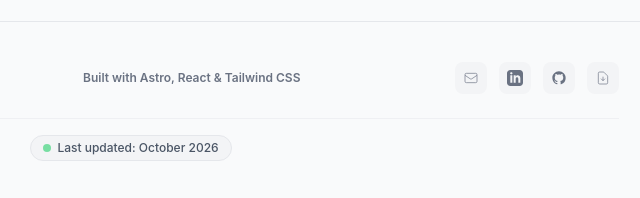
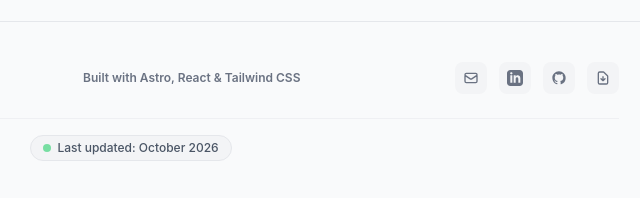
Before and after one commit to nicolassnider/nicolassnider.github.io, an Astro site: page / in a window 1280 px wide. Shown: the part 7187-7385 px from the top of the page, 509-1149 px from the left. Built offline with nearby package versions, Linux system fonts and the light colour scheme; Astro itself is replaced by a stand-in of ours; no server answers.

Commit message:
fix(layout): replace camelCase SVG attributes with kebab-case in Astro template

```diff
--- a/src/layouts/Layout.astro
+++ b/src/layouts/Layout.astro
@@ -95,7 +95,7 @@ const t = ui[lang];
 							class="p-2 rounded-lg bg-gray-100 dark:bg-gray-900 hover:text-blue-600 dark:hover:text-blue-400 transition-colors focus-visible:outline-none focus-visible:ring-2 focus-visible:ring-blue-500"
 						>
 							<svg class="w-4 h-4" fill="none" stroke="currentColor" viewBox="0 0 24 24">
-								<path strokeLinecap="round" strokeLinejoin="round" strokeWidth="2" d="M3 8l7.89 5.26a2 2 0 002.22 0L21 8M5 19h14a2 2 0 002-2V7a2 2 0 00-2-2H5a2 2 0 00-2 2v10a2 2 0 002 2z"></path>
+								<path stroke-linecap="round" stroke-linejoin="round" stroke-width="2" d="M3 8l7.89 5.26a2 2 0 002.22 0L21 8M5 19h14a2 2 0 002-2V7a2 2 0 00-2-2H5a2 2 0 00-2 2v10a2 2 0 002 2z"></path>
 							</svg>
 						</a>
 
@@ -132,7 +132,7 @@ const t = ui[lang];
 							class="p-2 rounded-lg bg-gray-100 dark:bg-gray-900 hover:text-blue-600 dark:hover:text-blue-400 transition-colors focus-visible:outline-none focus-visible:ring-2 focus-visible:ring-blue-500"
 						>
 							<svg class="w-4 h-4" fill="none" stroke="currentColor" viewBox="0 0 24 24">
-								<path strokeLinecap="round" strokeLinejoin="round" strokeWidth="2" d="M12 10v6m0 0l-3-3m3 3l3-3m2 8H7a2 2 0 01-2-2V5a2 2 0 012-2h5.586a1 1 0 01.707.293l5.414 5.414a1 1 0 01.293.707V19a2 2 0 01-2 2z"></path>
+								<path stroke-linecap="round" stroke-linejoin="round" stroke-width="2" d="M12 10v6m0 0l-3-3m3 3l3-3m2 8H7a2 2 0 01-2-2V5a2 2 0 012-2h5.586a1 1 0 01.707.293l5.414 5.414a1 1 0 01.293.707V19a2 2 0 01-2 2z"></path>
 							</svg>
 						</a>
 					</div>
```
